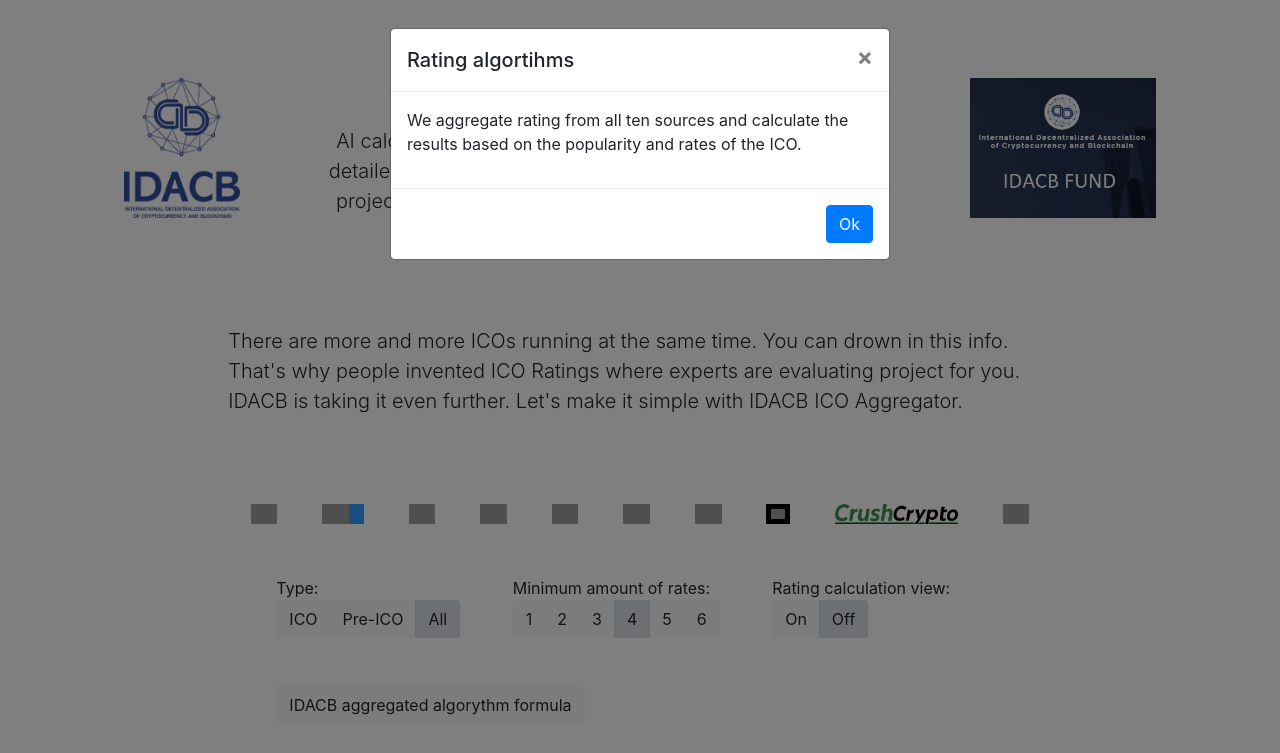
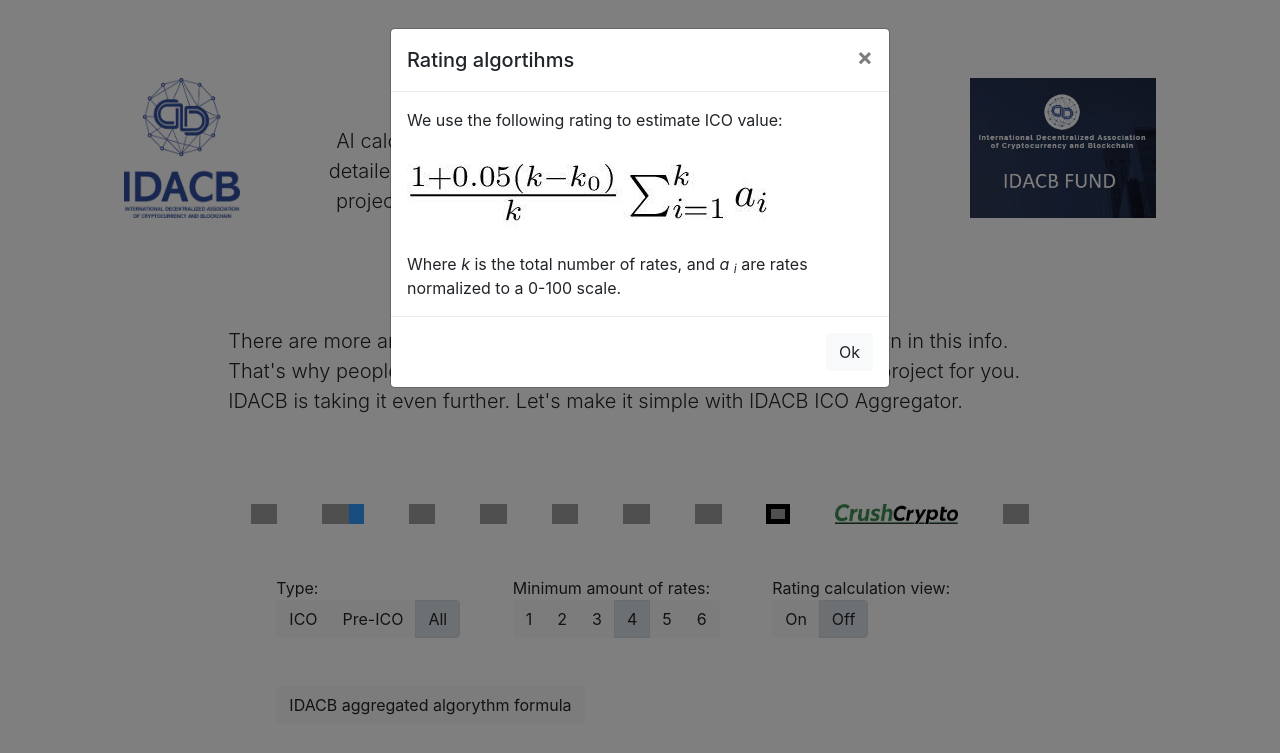
Before and after one commit to m-malikov/ico_rate, a plain HTML site: page frontend/index.html in a window 1280 px wide. Both pictures are taken after a click on the button "IDACB aggregated algorythm formula". Shown: the top 753 px of the page. Drawn offline with nearby package versions, Linux system fonts and the light colour scheme; no server answers; grey boxes are pictures that could not be loaded.

Commit message:
formula added

```diff
--- a/frontend/index.html
+++ b/frontend/index.html
@@ -61,6 +61,11 @@
 
         #page-header {
             margin-top: 3em;
+        }
+
+        #formula {
+            max-height: 25%;
+            display: block;
         }
     </style>
 </head>
@@ -246,11 +251,15 @@
                         </button>
                     </div>
                     <div class="modal-body">
-                        <p>We aggregate rating from all ten sources and calculate the results based on the popularity and rates
-                            of the ICO.</p>
+                        We use the following rating to estimate ICO value:
+                        <img src="formula.jpg" id="formula"> Where
+                        <i>k</i> is the total number of rates, and
+                        <i>a
+                            <sub>i</sub>
+                        </i> are rates normalized to a 0-100 scale.
                     </div>
                     <div class="modal-footer">
-                        <button type="button" class="btn btn-primary" data-dismiss="modal">Ok</button>
+                        <button type="button" class="btn btn-light" data-dismiss="modal">Ok</button>
                     </div>
                 </div>
             </div>
```
Also changed, not shown: frontend/formula.jpg (added).
